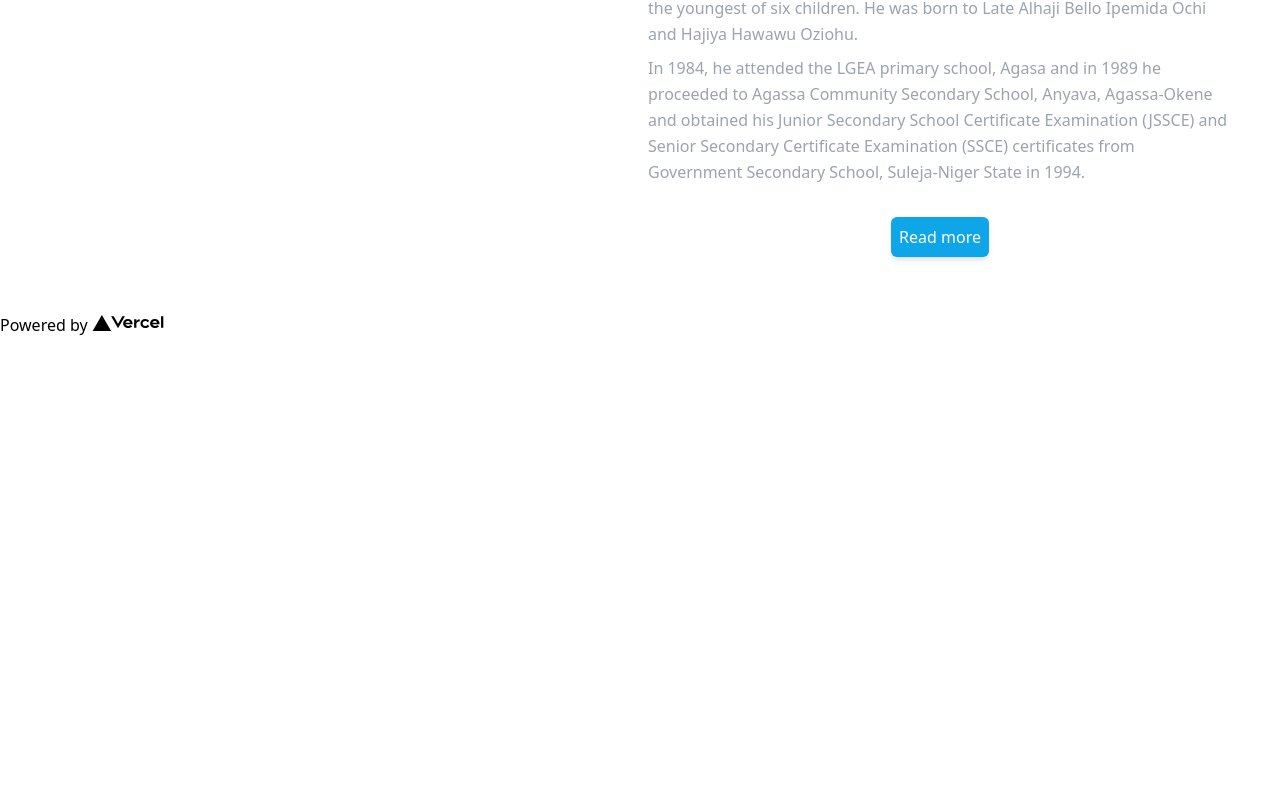
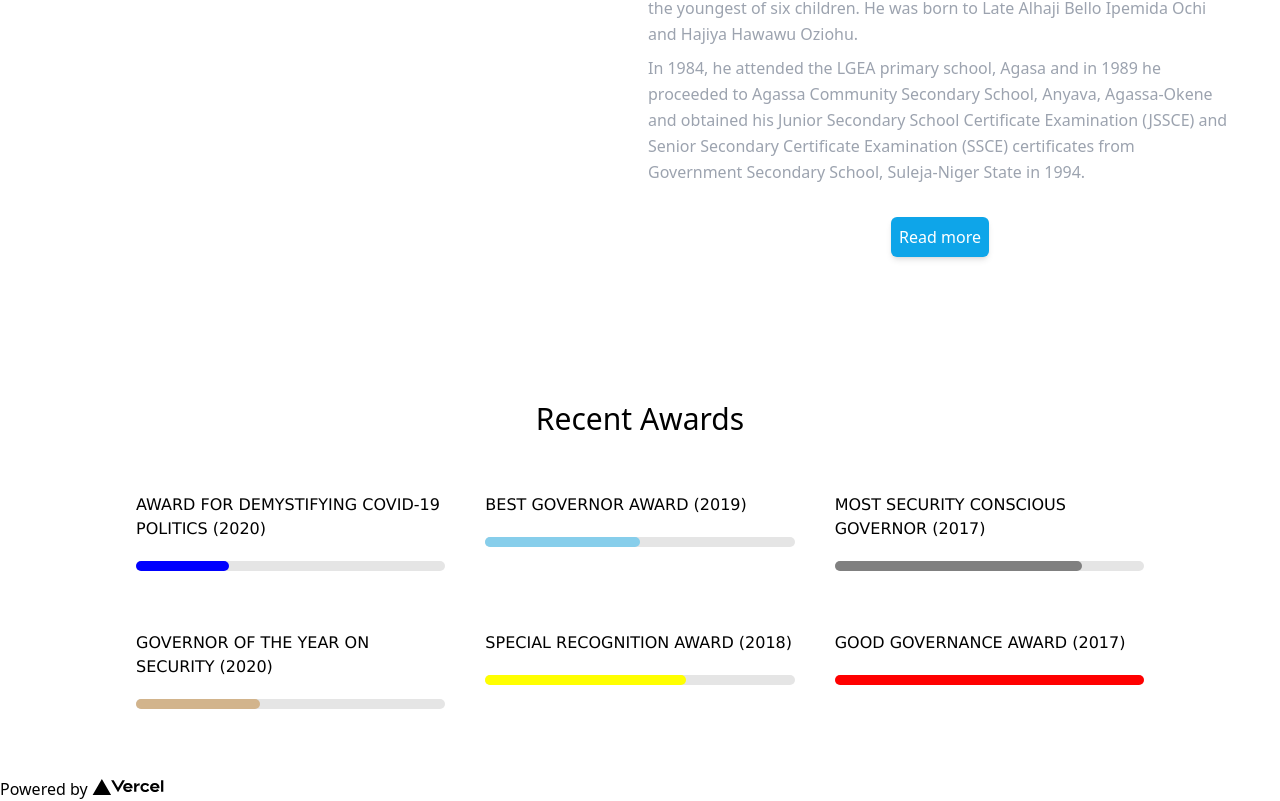
Before and after one commit to sammy-code98/elections, a Next.js app: page / in a window 1280 px wide. Shown: the part 1617-2418 px from the top of the page. Before the commit the page ends 1954 px from the top, so only its background shows below. Built offline with nearby package versions, Linux system fonts and the light colour scheme.

Commit message:
feat: add awards section - awards section - awards progress bar - awards component

```diff
--- /dev/null
+++ b/components/Awards/Awards.jsx
@@ -0,0 +1,78 @@
+import ProgressLine from "./ProgressLine";
+export default function Awards() {
+  return (
+    <div className="mt-32">
+      <div className="text-3xl text-center font-medium">Recent Awards</div>
+      <div className="grid grid-cols-3 gap-6  px-32 mt-12">
+          <div className="m-2">
+          <ProgressLine
+          label="AWARD FOR DEMYSTIFYING COVID-19 POLITICS (2020)"
+          visualParts={[
+            {
+              percentage: "30%",
+              color: "blue",
+            },
+          ]}
+        />
+          </div>
+          <div className="m-2">
+          <ProgressLine
+          label="BEST GOVERNOR AWARD (2019)"
+          visualParts={[
+            {
+              percentage: "50%",
+              color: "skyBlue",
+            },
+          ]}
+        />
+          </div>
+          <div className="m-2">
+          <ProgressLine
+          label="MOST SECURITY CONSCIOUS GOVERNOR (2017)"
+          visualParts={[
+            {
+              percentage: "80%",
+              color: "gray",
+            },
+          ]}
+        />
+          </div>
+          <div className="m-2">
+          <ProgressLine
+          label="GOVERNOR OF THE YEAR ON SECURITY (2020)"
+          visualParts={[
+            {
+              percentage: "40%",
+              color: "tan",
+            },
+          ]}
+        />
+          </div>
+          <div className="m-2">
+          <ProgressLine
+          label="SPECIAL RECOGNITION AWARD (2018)"
+          visualParts={[
+            {
+              percentage: "65%",
+              color: "yellow",
+            },
+          ]}
+        />
+          </div>
+          <div className="m-2">
+          <ProgressLine
+          label="GOOD GOVERNANCE AWARD (2017)"
+          visualParts={[
+            {
+              percentage: "100%",
+              color: "red",
+            },
+          ]}
+        />
+          </div>
+
+
+      </div>
+    </div>
+  );
+}
--- /dev/null
+++ b/components/Awards/ProgressLine.css
@@ -0,0 +1,20 @@
+.progressVisualFull {
+    display: flex;
+    /* change the value if you want different thickness */
+    height: 10px;
+    margin: 20px 0;
+    border-radius: 30px;
+  }
+
+  .progressVisualPart {
+    /* Number of the seconds for complete animation */
+    transition: width 5s;
+    border-radius: 12px;
+    padding:5px;
+  }
+
+  .progressLabel {
+    /* Nothing here, move along */
+    font-family: "Lucida Sans", "Lucida Sans Regular", "Lucida Grande",
+      "Lucida Sans Unicode", Geneva, Verdana, sans-serif;
+  }
--- /dev/null
+++ b/components/Awards/ProgressLine.js
@@ -0,0 +1,66 @@
+import React, { useEffect, useState } from "react";
+
+const ProgressLine = ({
+  label,
+  backgroundColor = "#e5e5e5",
+  // expected format for visual parts
+  visualParts = [
+    {
+      percentage: "0%",
+      color: "white"
+    }
+  ]
+}) => {
+  // Starting values needed for the animation
+  // Mapped by "visualParts" so it can work with multiple values dynamically
+  // It's an array of percentage widths
+  const [widths, setWidths] = useState(
+    visualParts.map(() => {
+      return 0;
+    })
+  );
+
+  useEffect(() => {
+    // You need to wrap it to trigger the animation
+    requestAnimationFrame(() => {
+      // Set a new array of percentage widths based on the props
+      setWidths(
+        visualParts.map(item => {
+          return item.percentage;
+        })
+      );
+    });
+  }, [visualParts]);
+
+  return (
+    <>
+      <div className="progressLabel">{label}</div>
+
+      <div
+        className="progressVisualFull"
+        // to change the background color dynamically
+        style={{
+          backgroundColor
+        }}
+      >
+        {visualParts.map((item, index) => {
+          // map each part into separate div and each will be animated
+          return (
+            <div
+              // There won't be additional changes in the array so the index can be used
+              key={index}
+              style={{
+                width: widths[index],
+                // setting the actual color of bar part
+                backgroundColor: item.color
+              }}
+              className="progressVisualPart"
+            />
+          );
+        })}
+      </div>
+    </>
+  );
+};
+
+export default ProgressLine;
--- a/pages/_app.js
+++ b/pages/_app.js
@@ -1,4 +1,6 @@
 import '../styles/globals.css'
+import '../components/Awards/ProgressLine.css'
+
 
 function MyApp({ Component, pageProps }) {
   return <Component {...pageProps} />
--- a/pages/index.js
+++ b/pages/index.js
@@ -3,6 +3,7 @@ import Banner from "../components/Banner"
 import Register from "../components/Registration/Register";
 import WhatsappGroup from "../components/Groups/WhatsappGroup";
 import About from "../components/About/About"
+import Awards from "../components/Awards/Awards";
 import Image from "next/image";
 
 export default function Home() {
@@ -13,6 +14,7 @@ export default function Home() {
         <Register/>
         <WhatsappGroup/>
         <About/>
+        <Awards/>
       </main>
       <footer>
         <a
```
Also changed, not shown: 1 other file (tests, documents, lock files or other folders).
